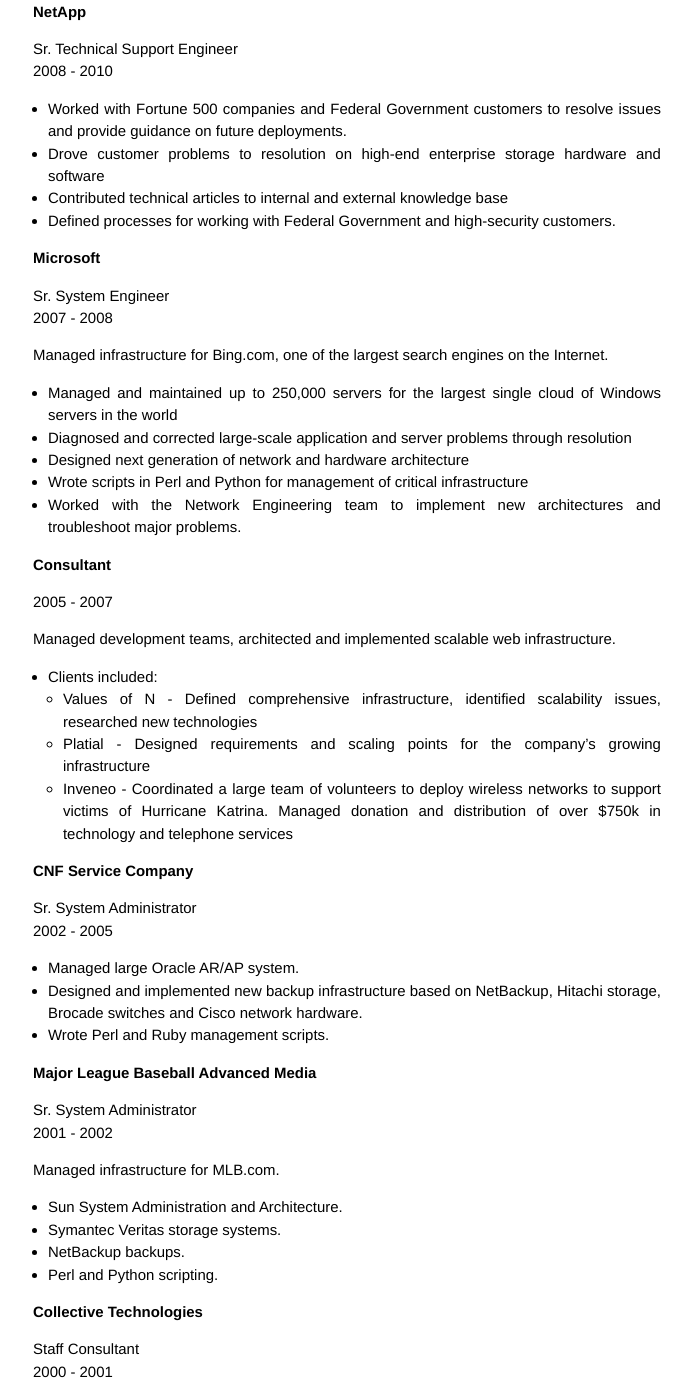
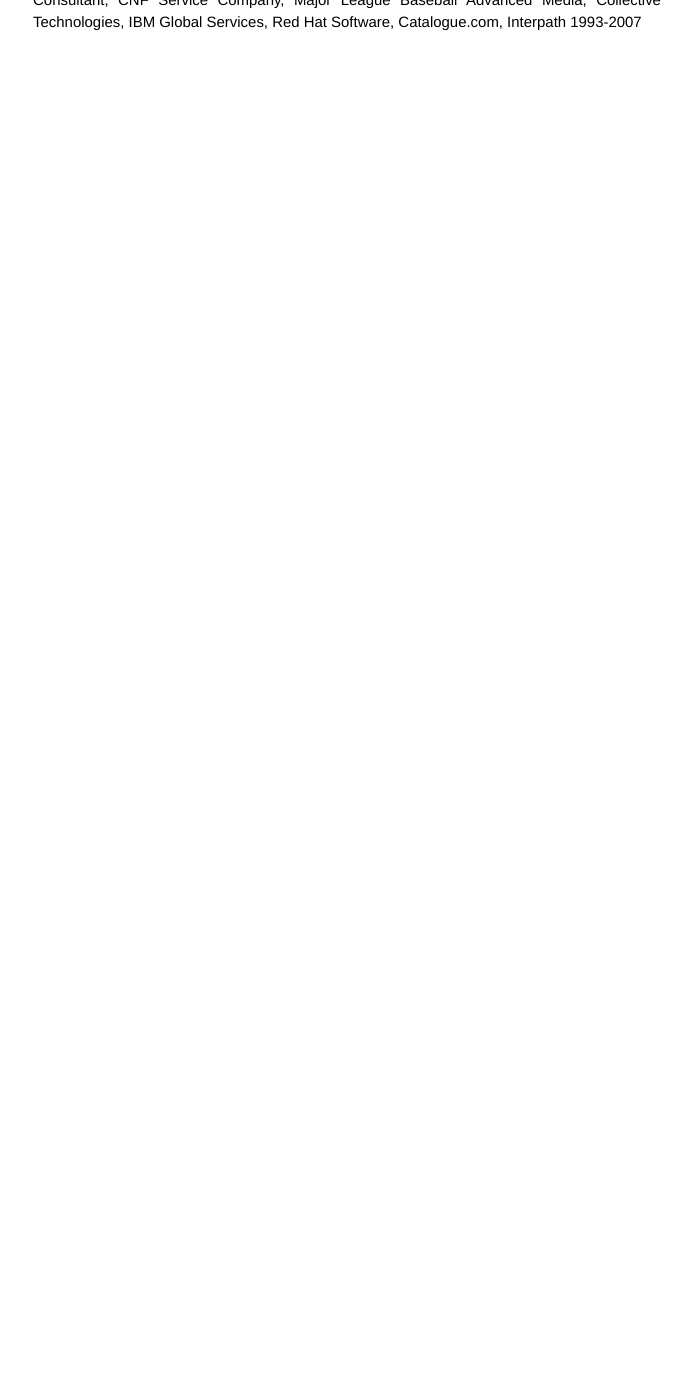
Before and after one commit to huslage/huslage.github.io, a Jekyll site: the page built from resume.md, in a window 1280 px wide and 1400 px high, scrolled down 3863 px. Shown: the whole window, without its empty margins (293-985 px from the left). Built offline with Jekyll 4.4.1, drawn with Linux system fonts in a browser that asks for light colours; Markdown is read by kramdown in place of the engine named in the settings; after the commit the page ends 3897 px from its top, so only the background shows below that; some of the changed text lies outside the part shown.

Commit message:
Formatting changes

```diff
--- a/resume.md
+++ b/resume.md
@@ -36,43 +36,15 @@ Aaron has been a System Administrator and System Architect for major corporation
 * Software Development
 * Open Source
 
-### Cloud
-
-* OpenStack
-* Amazon Web Services
-* Google Compute Engine
-* Rackspace Cloud
-
-### Programming Languages
-
-* Perl
-* Python
-* Ruby
-* Javascript
-* C/C++
-* PHP
-* Shell Scripting
-
-### Operating Systems
-
-* Linux
-* Unix
-* Windows
-* Solaris
-
-### Networking Systems
-
-* Cisco
-* Juniper
-* Ubiquiti
-
-### Databases
-
-* MySQL
-* PostgreSQL
-* CouchDB
-* MongoDB
-* Oracle
+Cloud | Programming Languages | Operating Systems | Networking | Databases
+------| --------------------- | ----------------- | ---------- | ---------
+| OpenStack | Perl | Linux | Cisco | MySQL
+| Amazon Web Services | Python | Unix | Juniper | PostgreSQL
+| Google Compute Engine | Ruby | Windows | Ubiquiti | CouchDB
+| Rackspace Cloud | Javascript | Solaris | Broadcom | MongoDB
+|| C/C++ ||| Oracle
+|| PHP |||
+|| Shell Scripting |||
 
 # Experience
 
@@ -123,8 +95,8 @@ Co-Founder
 Safecast is global nonprofit providing access to open sensor network data, software and hardware. Focused on monitoring radiation levels in Japan in the wake of the 3/11 earthquake and nuclear emergency.
 
 ### Sjobeck Integration Professionals
+Lead System Engineer
 2010 - 2011
-Lead System Engineer
 
 Took this small IT consulting firm in Portland, Oregon to the next level by introducing new sales strategies and new products.
 
@@ -148,7 +120,6 @@ Sr. Technical Support Engineer
 * Defined processes for working with Federal Government and high-security customers.
 
 ### Microsoft
-
 Sr. System Engineer
 2007 - 2008
 
@@ -160,53 +131,6 @@ Managed infrastructure for Bing.com, one of the largest search engines on the In
 * Wrote scripts in Perl and Python for management of critical infrastructure
 * Worked with the Network Engineering team to implement new architectures and troubleshoot major problems.
 
-### Consultant
-
-2005 - 2007
-
-Managed development teams, architected and implemented scalable web infrastructure.
-
-* Clients included:
-	* Values of N - Defined comprehensive infrastructure, identified scalability issues, researched new technologies
-	* Platial - Designed requirements and scaling points for the company’s growing infrastructure
-	* Inveneo - Coordinated a large team of volunteers to deploy wireless networks to support victims of Hurricane Katrina. Managed donation and distribution of over $750k in technology and telephone services
-
-### CNF Service Company
-
-Sr. System Administrator
-2002 - 2005
-
-* Managed large Oracle AR/AP system.
-* Designed and implemented new backup infrastructure based on NetBackup, Hitachi storage, Brocade switches and Cisco network hardware.
-* Wrote Perl and Ruby management scripts.
-
-### Major League Baseball Advanced Media
-
-Sr. System Administrator
-2001 - 2002
-
-Managed infrastructure for MLB.com.
-
-* Sun System Administration and Architecture.
-* Symantec Veritas storage systems.
-* NetBackup backups.
-* Perl and Python scripting.
-
-### Collective Technologies
-
-Staff Consultant
-2000 - 2001
-
-* Clients included AT&T Wireless, HP, Mitsubishi Electronics, Cranel, POP.com, Dreamworks SKG.
-* Managed team of up to 15 System, Network and Database Administrators in a large Internet implementation project.
-* Researched and designed solutions for connectivity, co-location, hardware, and software for an Internet implementation project.
-* Installed and configured Linux machines as Web, Database and infrastructure servers.
-* Installed and configured Cisco switches, routers, and VPN concentrators.
-* Configured and tuned NetApp filers.
-* Provided Oracle 7, 8 and 8i Database Administration Support.
-* Maintained operation of Veritas NetBackup on Oracle 8, Oracle 8i, Informix and Sybase servers.
-
-### IBM Global Services, Red Hat Software, Catalogue.com, Interpath
-1993-2001
-
-* Web Development, System Administration
+### Previously
+Consultant,  CNF Service Company, Major League Baseball Advanced Media, Collective Technologies, IBM Global Services, Red Hat Software, Catalogue.com, Interpath
+1993-2007
```
